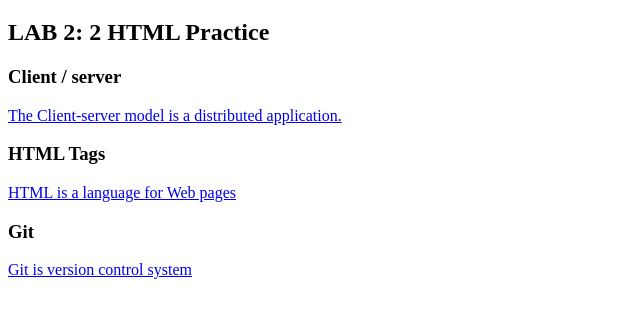
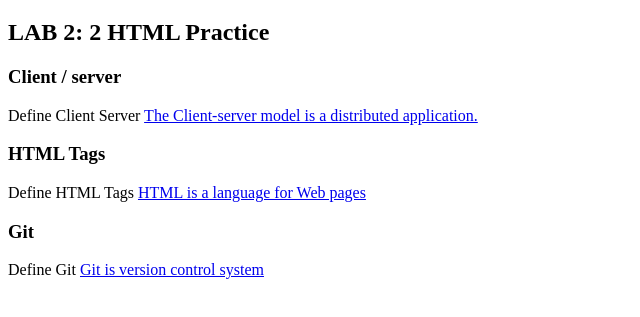
Before and after one commit to mascarenhaswanja/GBCT175, a plain HTML site: page notes.html in a window 1280 px wide. Shown: the part 61-378 px from the top of the page, without its empty margins (0-640 px from the left). Drawn offline with Linux system fonts and the light colour scheme.

Commit message:
Update notes.html

```diff
--- a/notes.html
+++ b/notes.html
@@ -6,10 +6,10 @@
         <h1>GBC T175</h1>
             <h2>LAB 2: 2 HTML Practice</h2>
                 <h3>Client / server</h3>
-                    <a href="https://www.geeksforgeeks.org/client-server-model/">The Client-server model is a distributed application.</a>
+                   <p>Define Client Server <a href="https://www.geeksforgeeks.org/client-server-model/">The Client-server model is a distributed application.</a></p>
                <h3>HTML Tags</h3>
-                    <a href=https://www.w3schools.com/html/>HTML is a language for Web pages</a>
+                    <p>Define HTML Tags  <a href=https://www.w3schools.com/html/>HTML is a language for Web pages</a></p>
                 <h3>Git</h3>
-                    <a href=https://git-scm.com/>Git is version control system</a>
+                    <p>Define Git <a href=https://git-scm.com/>Git is version control system</a></p>
     </body>
 </html>
```
